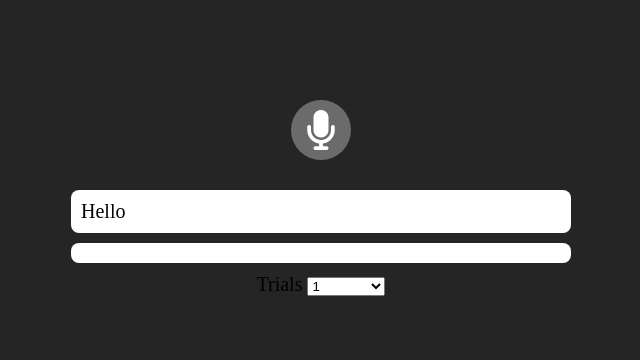
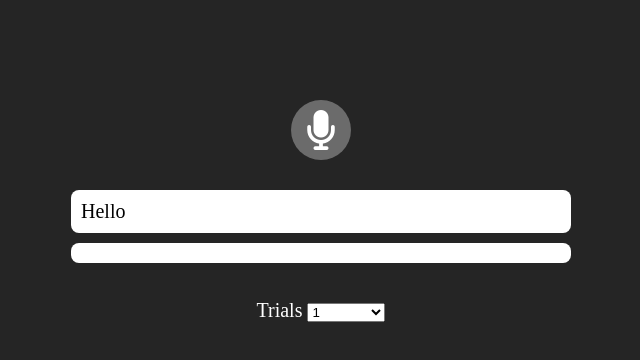
Before and after one commit to mohammad-elayyan/words-speaking, a plain HTML site: page index.html in a window 1280 px wide. Shown: the whole page, without its empty margins (319-959 px from the left). Drawn offline with Linux system fonts and the light colour scheme.

Commit message:
Update style.css

```diff
--- a/assets/css/style.css
+++ b/assets/css/style.css
@@ -19,7 +19,10 @@ section {
     width: 100%;
     background-color: rgb(37, 37, 37);
 }
-
+form {
+    color: #fff;
+    margin-top: 2vw;
+}
 section .main,
 section .grade {
     display: flex;
```
